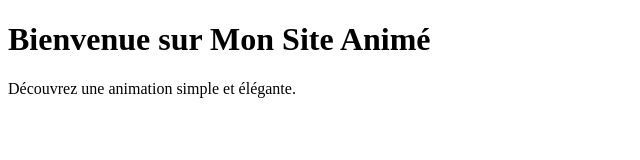
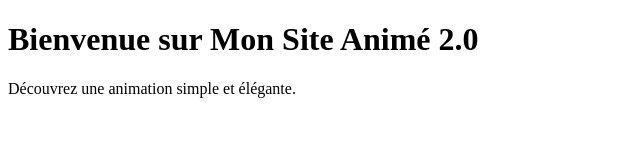
Before and after one commit to ritelg/formation-git, a plain HTML site: page index.html in a window 1280 px wide. Shown: the full height of the page, 0-640 px from the left. Drawn offline with Linux system fonts and the light colour scheme.

Commit message:
index.html: update title

```diff
--- a/index.html
+++ b/index.html
@@ -5,7 +5,7 @@
     <link rel="stylesheet" href="style.css"/>
 </head>
 <body>
-    <h1>Bienvenue sur Mon Site Animé</h1>
+    <h1>Bienvenue sur Mon Site Animé 2.0</h1>
     <p>Découvrez une animation simple et élégante.</p>
 </body>
 </html>
```
